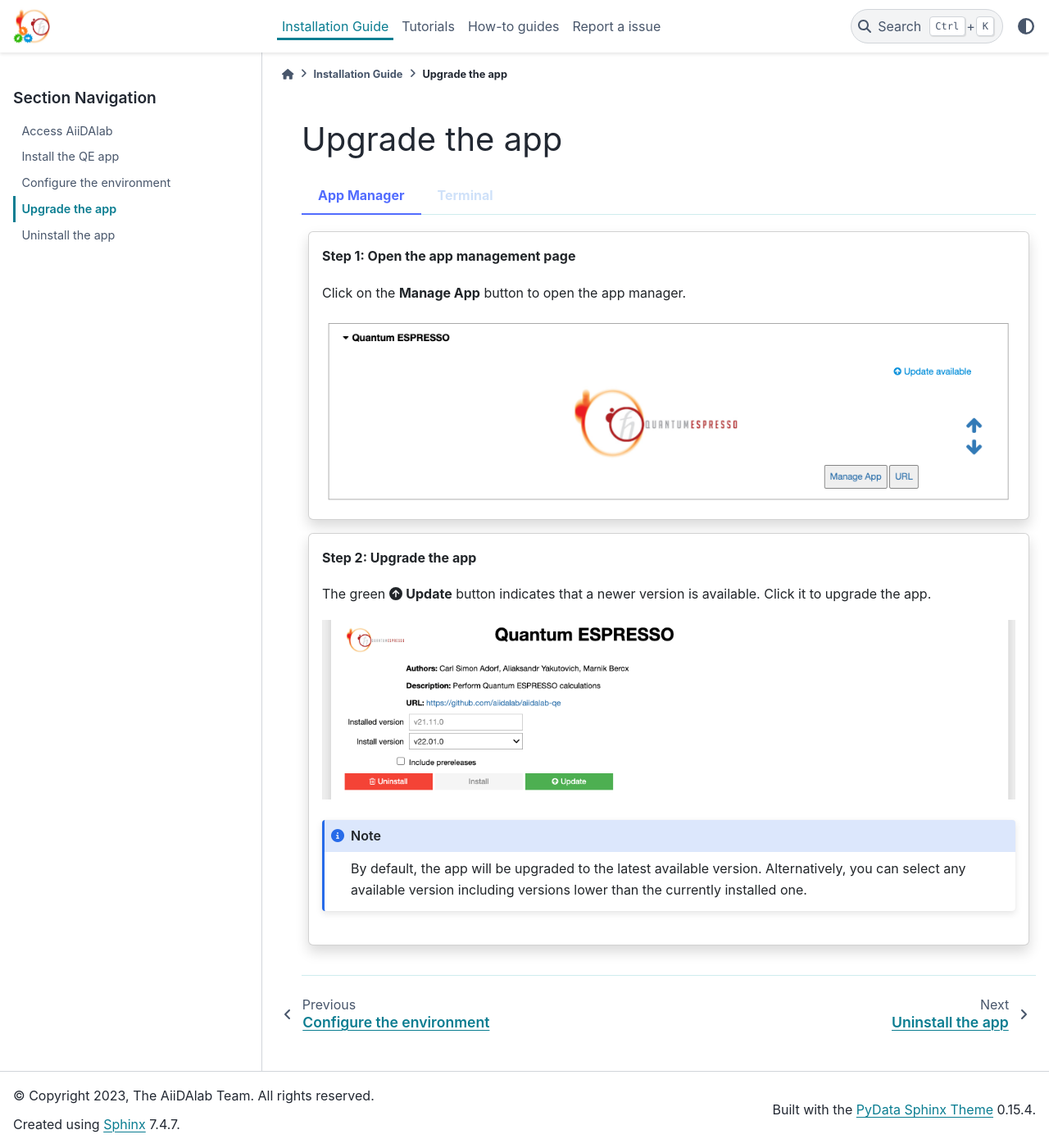
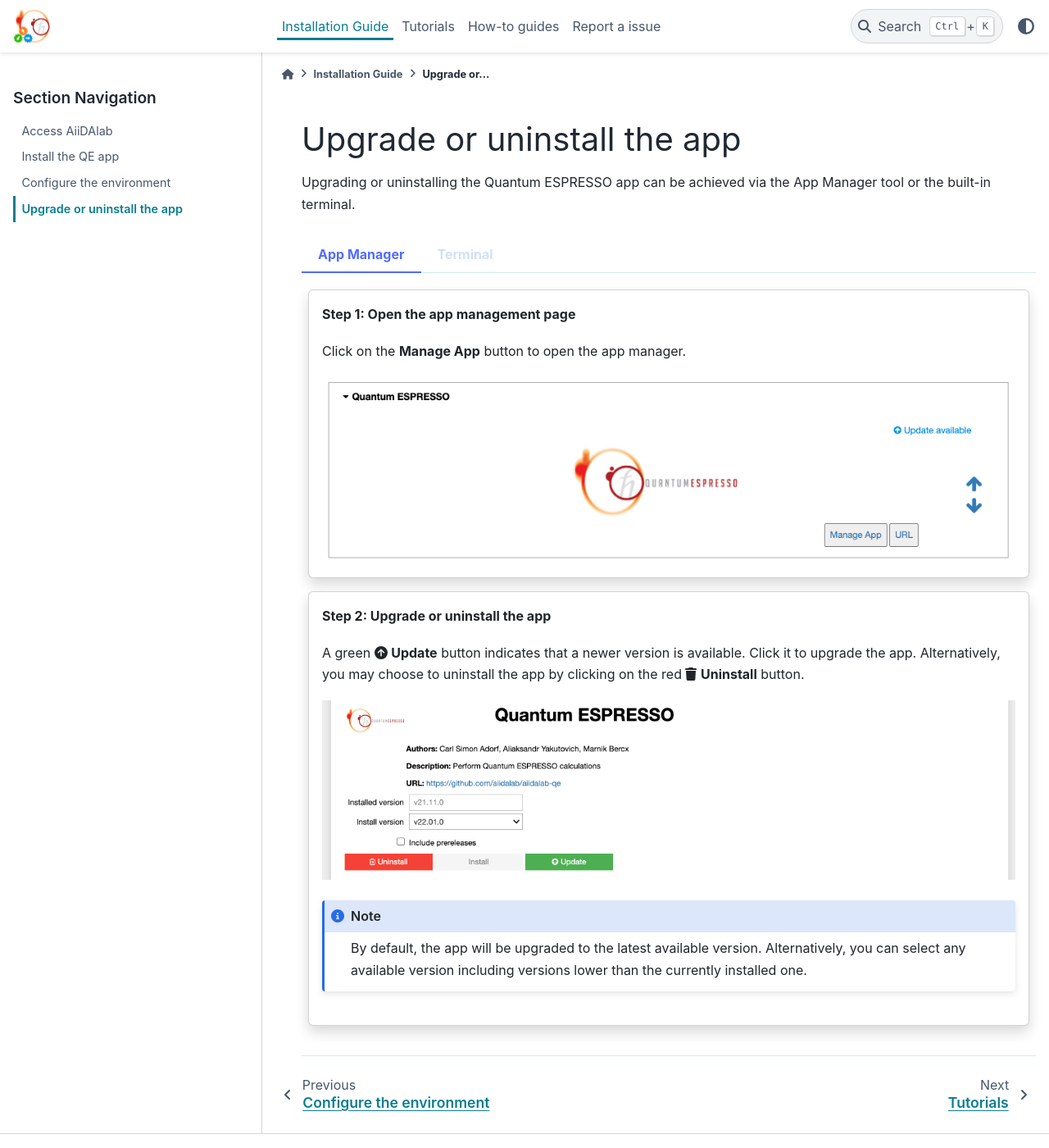
Before and after one commit to aiidalab/aiidalab-qe, a Sphinx documentation site: the page built from docs/source/installation/upgrade_uninstall.rst, in a window 1280 px wide and 1400 px high. Shown: the whole window at 82% size. Built offline with Sphinx 7.4.7 and the PyData theme 0.15.4, drawn with Linux system fonts in a browser that asks for light colours.

Commit message:
Merge upgrade and uninstall sections

```diff
--- a/docs/source/installation/index.rst
+++ b/docs/source/installation/index.rst
@@ -11,5 +11,4 @@
    aiidalab
    install
    configure
-   upgrade
-   uninstall
+   upgrade_uninstall
--- a/docs/source/installation/upgrade.rst
+++ b/docs/source/installation/upgrade_uninstall.rst
@@ -1,7 +1,9 @@
 .. _upgrade:
 
-Upgrade the app
-===============
+Upgrade or uninstall the app
+============================
+
+Upgrading or uninstalling the Quantum ESPRESSO app can be achieved via the App Manager tool or the built-in terminal.
 
 .. tabbed:: App Manager
 
@@ -17,9 +19,9 @@
 
        ---
 
-       **Step 2: Upgrade the app**
+       **Step 2: Upgrade or uninstall the app**
 
-       The green :fa:`arrow-circle-up` **Update** button indicates that a newer version is available. Click it to upgrade the app.
+       A green :fa:`arrow-circle-up` **Update** button indicates that a newer version is available. Click it to upgrade the app. Alternatively, you may choose to uninstall the app by clicking on the red :fa:`trash` **Uninstall** button.
 
        .. image:: ../_static/images/app-management-upgrade-available.png
 
@@ -49,4 +51,16 @@
 
           $ aiidalab install quantum-espresso==v22.01.0
 
+       ---
+
+       You can uninstall the app from the built-in terminal with
+
+       .. code-block:: console
+
+          $ aiidalab uninstall quantum-espresso
+
+       Again, you will be prompted to confirm the operation.
+
+
+
 .. _PEP 440 version specifiers: https://www.python.org/dev/peps/pep-0440/#version-specifiers
```
Also changed, not shown: docs/source/installation/uninstall.rst (deleted, +0 -46 lines).
